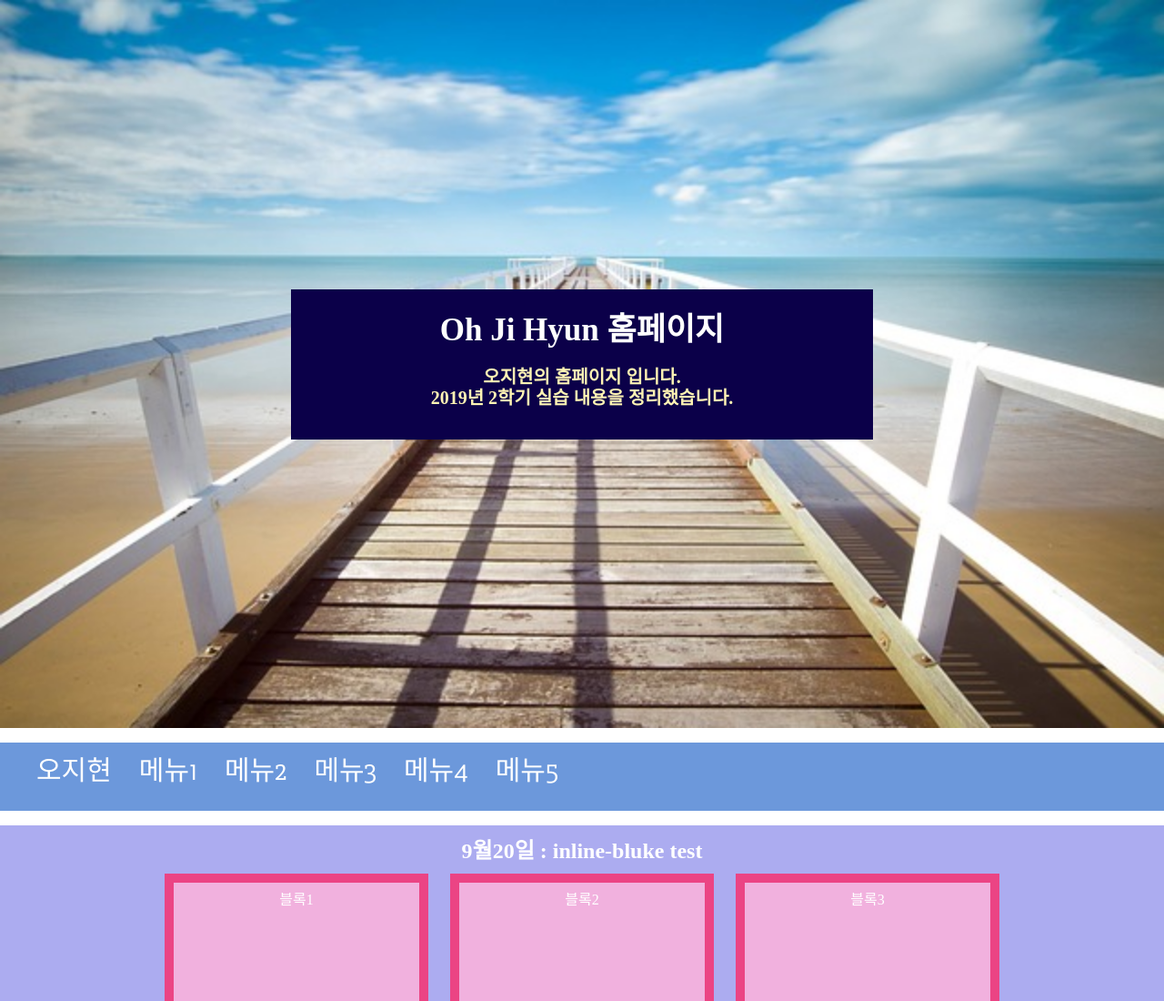
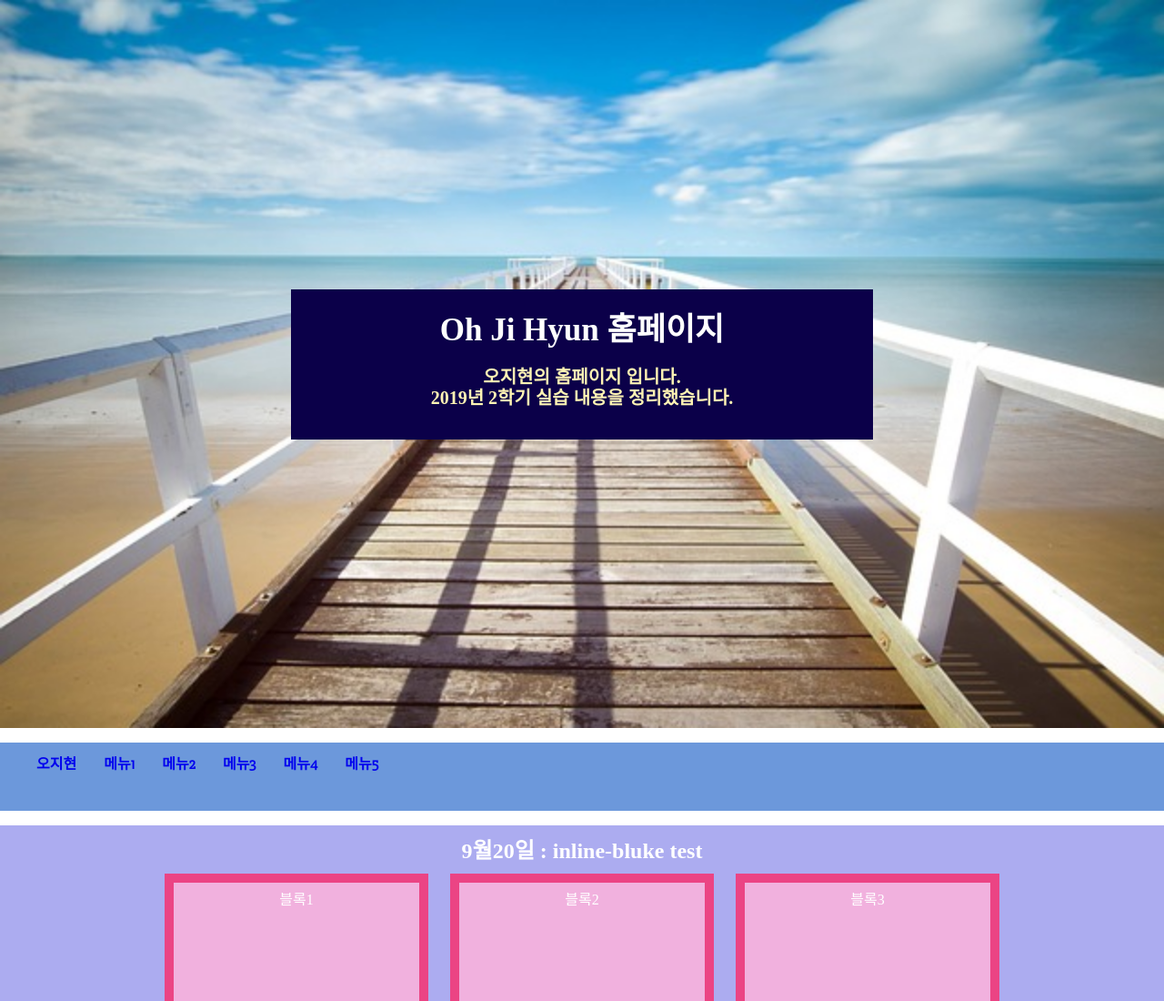
Before and after one commit to Ohjihyun599/daelim2019-2, a plain HTML site: page index.html in a window 1280 px wide. Shown: the top 1100 px of the page at 91% size. Drawn offline with nearby package versions, Linux system fonts and the light colour scheme.

Commit message:
gitflow-feature-stash: v0.7.0

```diff
--- a/main.css
+++ b/main.css
@@ -55,7 +55,12 @@ ul li {
 
 ul li a {
     margin-right: 20px;
+<<<<<<< Updated upstream
     font-size: 30px;
+=======
+    font-size: 25px;
+    font-weight: bold;
+>>>>>>> Stashed changes
     color: white;
     text-decoration: none;
 }
```
